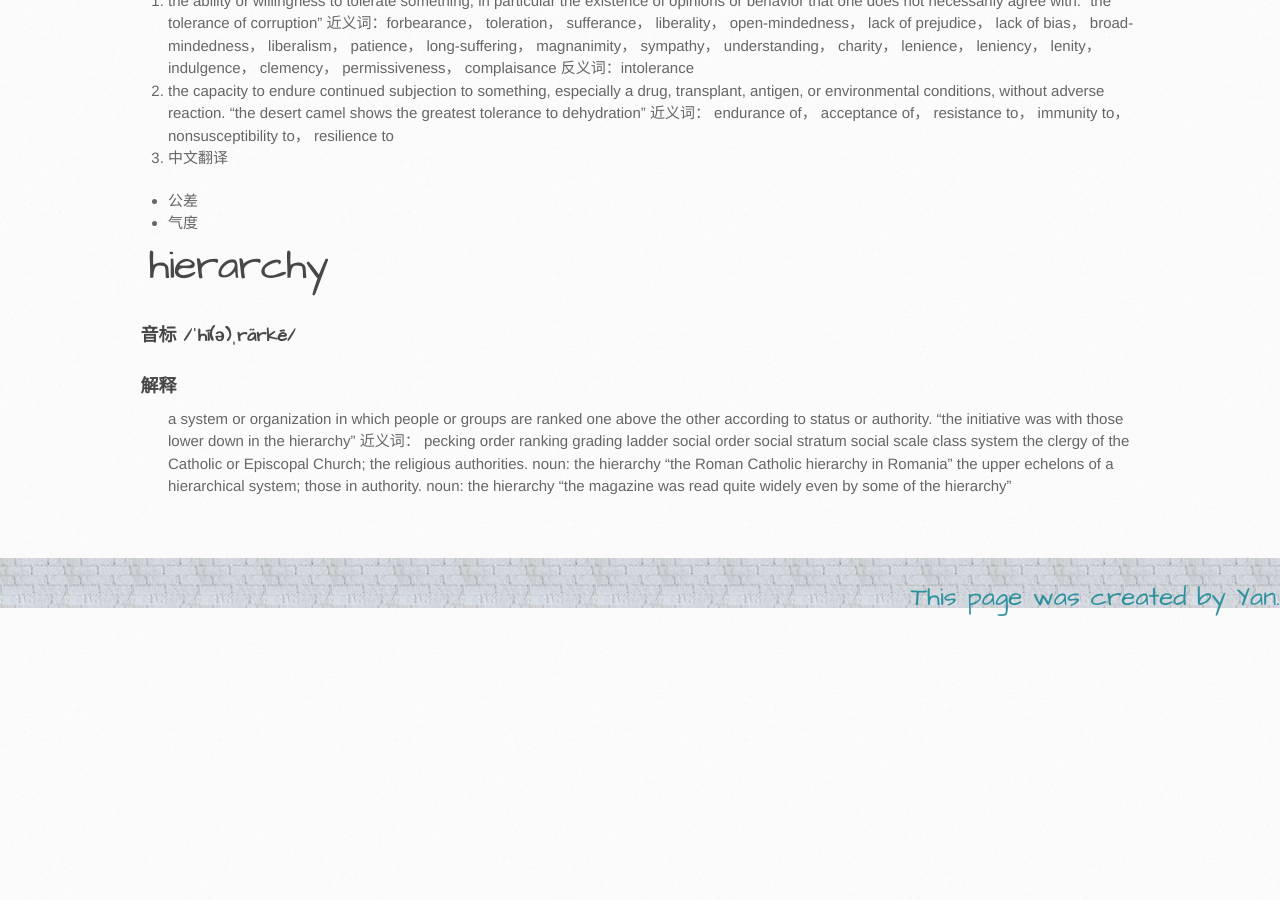
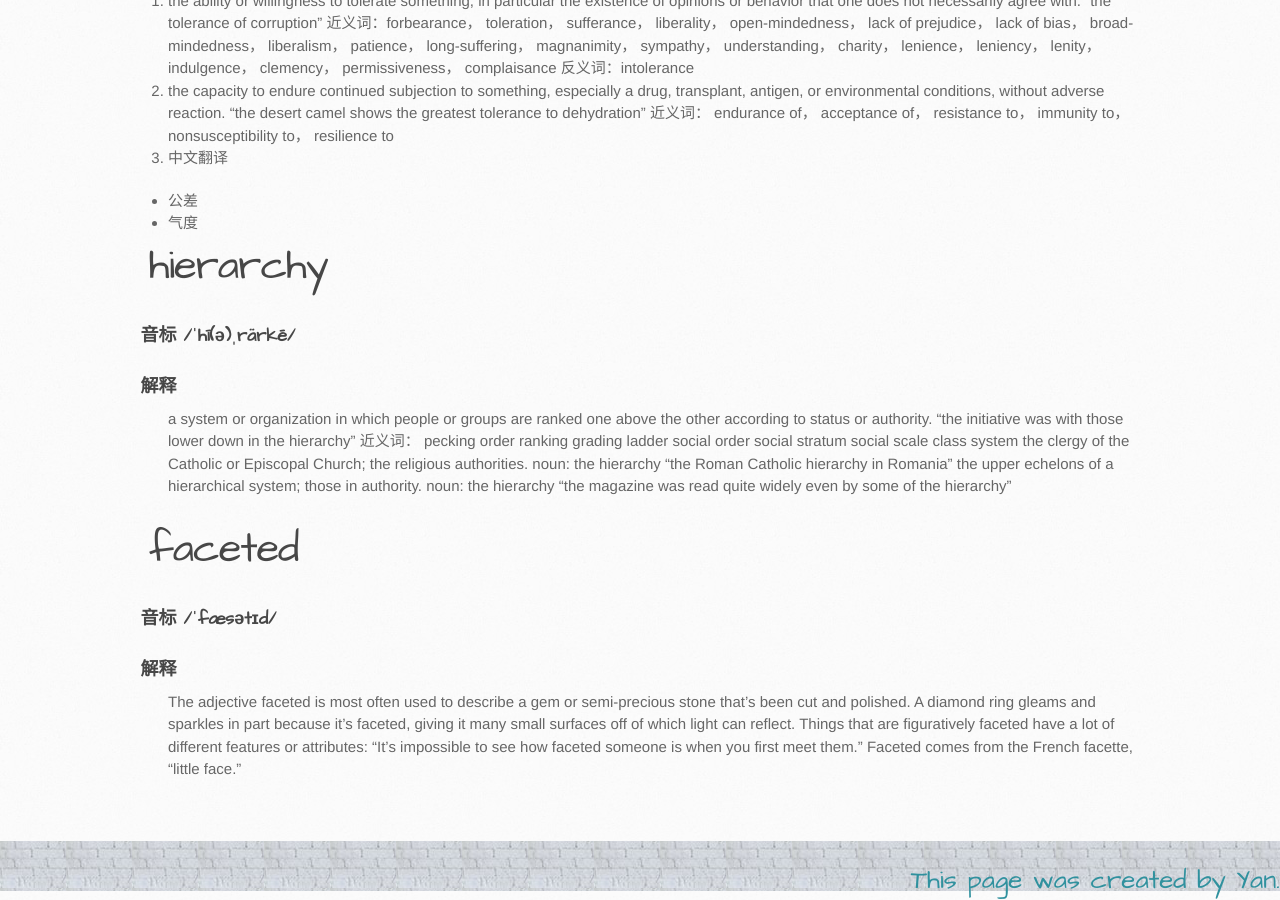
Before and after one commit to itcraftme/itcraftme, a Jekyll site: the page built from docs/me/vocabulary.md, in a window 1280 px wide and 900 px high, scrolled down 5540 px. Built offline with Jekyll 4.4.1, drawn with Linux system fonts in a browser that asks for light colours; our own code applies the rules of GitHub Pages for plain Markdown files; before the commit the page ends 6157 px from its top, so only the background shows below that.

Commit message:
Update vocabulary.md

```diff
--- a/docs/me/vocabulary.md
+++ b/docs/me/vocabulary.md
@@ -185,3 +185,7 @@ noun: the hierarchy
 the upper echelons of a hierarchical system; those in authority.
 noun: the hierarchy
 "the magazine was read quite widely even by some of the hierarchy"
+# faceted
+### 音标  /ˈfæsətɪd/
+### 解释
+The adjective faceted is most often used to describe a gem or semi-precious stone that's been cut and polished. A diamond ring gleams and sparkles in part because it's faceted, giving it many small surfaces off of which light can reflect. Things that are figuratively faceted have a lot of different features or attributes: "It's impossible to see how faceted someone is when you first meet them." Faceted comes from the French facette, "little face."
```
